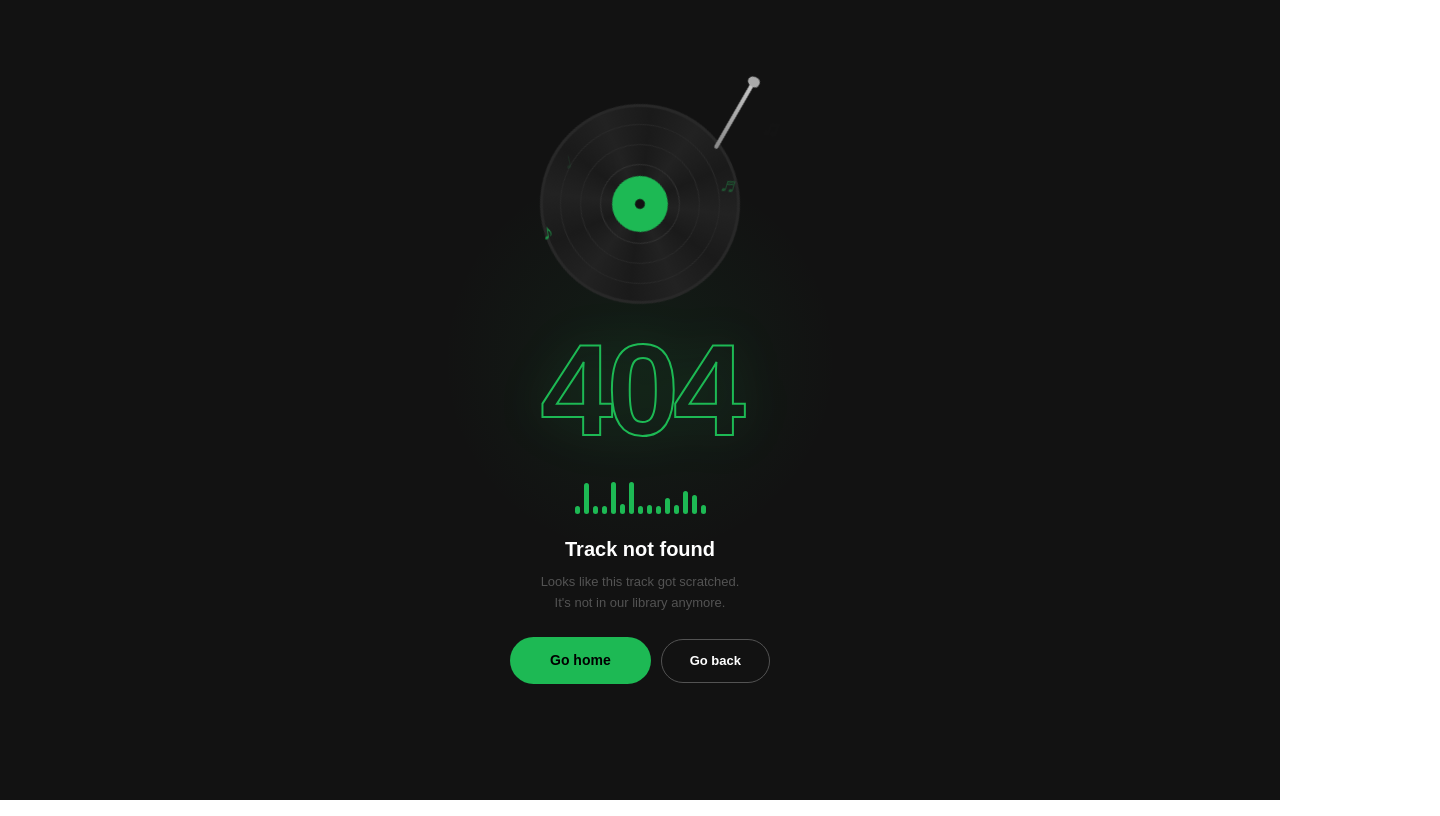
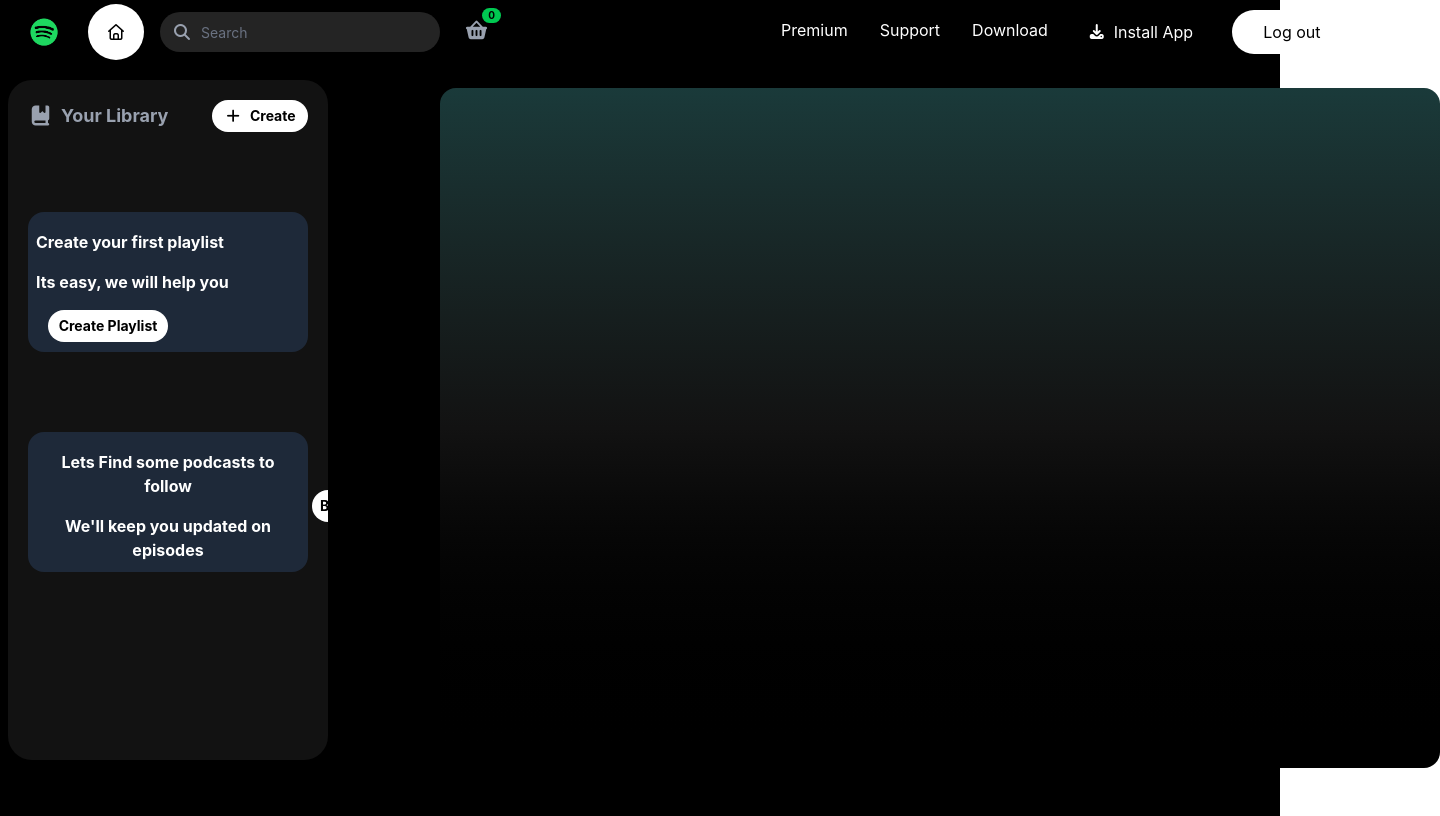
Before and after one commit to prathameshcodes03/Spotify-Clone, a React (Vite) app: page /audio in a window 1280 px wide. Before the commit this address had no page. Shown: the whole page, 1440 px wide, since content can reach past the window. Built offline with nearby package versions, Linux system fonts and the light colour scheme.

Commit message:
Added footer

```diff
--- a/src/App.jsx
+++ b/src/App.jsx
@@ -4,7 +4,7 @@
 import Register from './pages/Register'
 import NotFound from './pages/NotFound'
 import Home from './pages/Home'
-
+import Audio from './pages/Audio'
 const App = () => {
   return (
     <Routes>
@@ -12,6 +12,7 @@
       <Route path='/login' element={<Login/>}/>
       <Route path='/register' element={<Register/>}/>
        <Route path='/home' element={<Home/>}/>
+       <Route path='/audio' element={<Audio/>} />
       <Route path='*' element={<NotFound/>}/>
     </Routes>
   )
--- a/src/components/Album.jsx
+++ b/src/components/Album.jsx
@@ -1,6 +1,7 @@
 import React from 'react'
 import Music from './Music'
 import Footer from './Footer'
+import Audio from '../pages/Audio'
 import album1 from '../assests/top50global.avif'
 import album2 from '../assests/topindiahits.jpeg'
 import album3 from '../assests/bollywoodhits.webp'
@@ -49,9 +50,9 @@
           <h1 className="text-3xl font-bold text-start mb-4 ml-4">Popular Artists</h1>
           <div className="flex flex-nowrap gap-x-6 overflow-x-auto scrollbar-hide pb-4 px-4">
             <Music  imageSrc={album5} />
-            <Music  imageSrc={album6}/>
             <Music  imageSrc={album7}/>
-            <Music imageSrc={album8} />
+            <Music  imageSrc={album8}/>
+            <Music imageSrc={album6} />
             <Music  imageSrc={album9}/>
 
 
--- a/src/components/Audio.jsx
+++ /dev/null
@@ -1,11 +0,0 @@
-import React from 'react'
-
-const Audio = () => {
-  return (
-    <div>
-
-    </div>
-  )
-}
-
-export default Audio
--- a/src/components/Control.jsx
+++ /dev/null
@@ -1,11 +0,0 @@
-import React from 'react'
-
-const Control = () => {
-  return (
-    <div>
-
-    </div>
-  )
-}
-
-export default Control
--- /dev/null
+++ b/src/components/Header.jsx
@@ -0,0 +1,22 @@
+import React from 'react';
+import { usePlayer } from '../context/PlayerContext';
+
+const Header = () => {
+  const { currentImage } = usePlayer();
+
+  return (
+
+    <header className="flex justify-end items-start rounded-2xl px-8 bg-gradient-to-b from-[#1a3a3a] via-[#121212] to-black h-170 my-[-42rem] w-250 ml-110">
+      {currentImage && (
+        <img
+          src={currentImage}
+          alt="Active Track"
+
+          className="object-cover rounded-2xl mr-175 mt-20 h-50 w-50 border border-zinc-700"
+        />
+      )}
+    </header>
+  );
+};
+
+export default Header;
--- a/src/components/Music.jsx
+++ b/src/components/Music.jsx
@@ -1,14 +1,32 @@
-import React from 'react'
+import React from 'react';
+import { useNavigate } from 'react-router-dom';
+import { usePlayer } from '../context/PlayerContext';
 
-const Music = ({imageSrc}) => {
+const Music = ({ imageSrc }) => {
+  const navigate = useNavigate();
+  const { setCurrentImage } = usePlayer();
+
+  const handlePlayClick = () => {
+
+    setCurrentImage(imageSrc);
+
+    navigate('/Audio');
+  };
+
   return (
     <div>
-      <button className='h-50 w-50 mt-12 ml-10 cursor-pointer rounded-2xl bg-red-600'
-      style={{ backgroundImage: `url(${imageSrc})`,backgroundSize: 'cover',backgroundPosition: 'center'}}>
-
+      <button
+        className='h-50 w-50 mt-12 ml-10 cursor-pointer rounded-2xl bg-red-600'
+        onClick={handlePlayClick}
+        style={{
+          backgroundImage: `url(${imageSrc})`,
+          backgroundSize: 'cover',
+          backgroundPosition: 'center'
+        }}
+      >
       </button>
     </div>
-  )
-}
+  );
+};
 
-export default Music
+export default Music;
--- a/src/components/Player.jsx
+++ b/src/components/Player.jsx
@@ -1,10 +1,9 @@
 import React from 'react'
-import Audio from './Audio'
-
+import Audio from '../pages/Audio'
 const Player = () => {
   return (
-    <div className='w-full h-10 pt-5 bg-black mt-172 rounded-2xl'>
-      <Audio/>
+    <div className='w-full h-10 pt-5 bg-black mt-170 '>
+
     </div>
   )
 }
--- /dev/null
+++ b/src/context/PlayerContext.jsx
@@ -0,0 +1,15 @@
+import React, { createContext, useState, useContext } from 'react';
+
+const PlayerContext = createContext();
+
+export const PlayerProvider = ({ children }) => {
+  const [currentImage, setCurrentImage] = useState(null);
+
+  return (
+    <PlayerContext.Provider value={{ currentImage, setCurrentImage }}>
+      {children}
+    </PlayerContext.Provider>
+  );
+};
+
+export const usePlayer = () => useContext(PlayerContext);
--- a/src/main.jsx
+++ b/src/main.jsx
@@ -2,13 +2,17 @@
 import { createRoot } from 'react-dom/client'
 import './index.css'
 import App from './App.jsx'
+import { PlayerProvider } from './context/PlayerContext';
 import { BrowserRouter } from 'react-router-dom'
 
 createRoot(document.getElementById('root')).render(
 
 
  < BrowserRouter>
-       <App />
+ <PlayerProvider>
+            <App />
+ </PlayerProvider>
+
        </BrowserRouter>
 
 
--- /dev/null
+++ b/src/pages/Audio.jsx
@@ -0,0 +1,21 @@
+import React from 'react'
+import Navbar from '../components/Navbar'
+import Sidebar from '../components/Sidebar'
+import Header from '../components/Header'
+import Player from '../components/Player'
+
+
+const Audio = () => {
+  return (
+    <div  className='bg-black h-screen'>
+        <Navbar/>
+        <Sidebar/>
+        <Header/>
+        <Player/>
+
+
+    </div>
+  )
+}
+
+export default Audio
--- a/src/pages/Home.jsx
+++ b/src/pages/Home.jsx
@@ -2,7 +2,7 @@
 import Navbar from '../components/Navbar'
 import Sidebar from '../components/Sidebar'
 import Album from '../components/Album'
-import Player from '../components/Player'
+import Audio from './Audio'
 import spotifyLogo from './Spotify.png'
 
 const Home = () => {
@@ -12,7 +12,7 @@
     <Navbar/>
     <Sidebar/>
     <Album/>
-    <Player/>
+
   </div>
   )
 }
```
Also changed, not shown: 1 other file (tests, documents, lock files or other folders).
